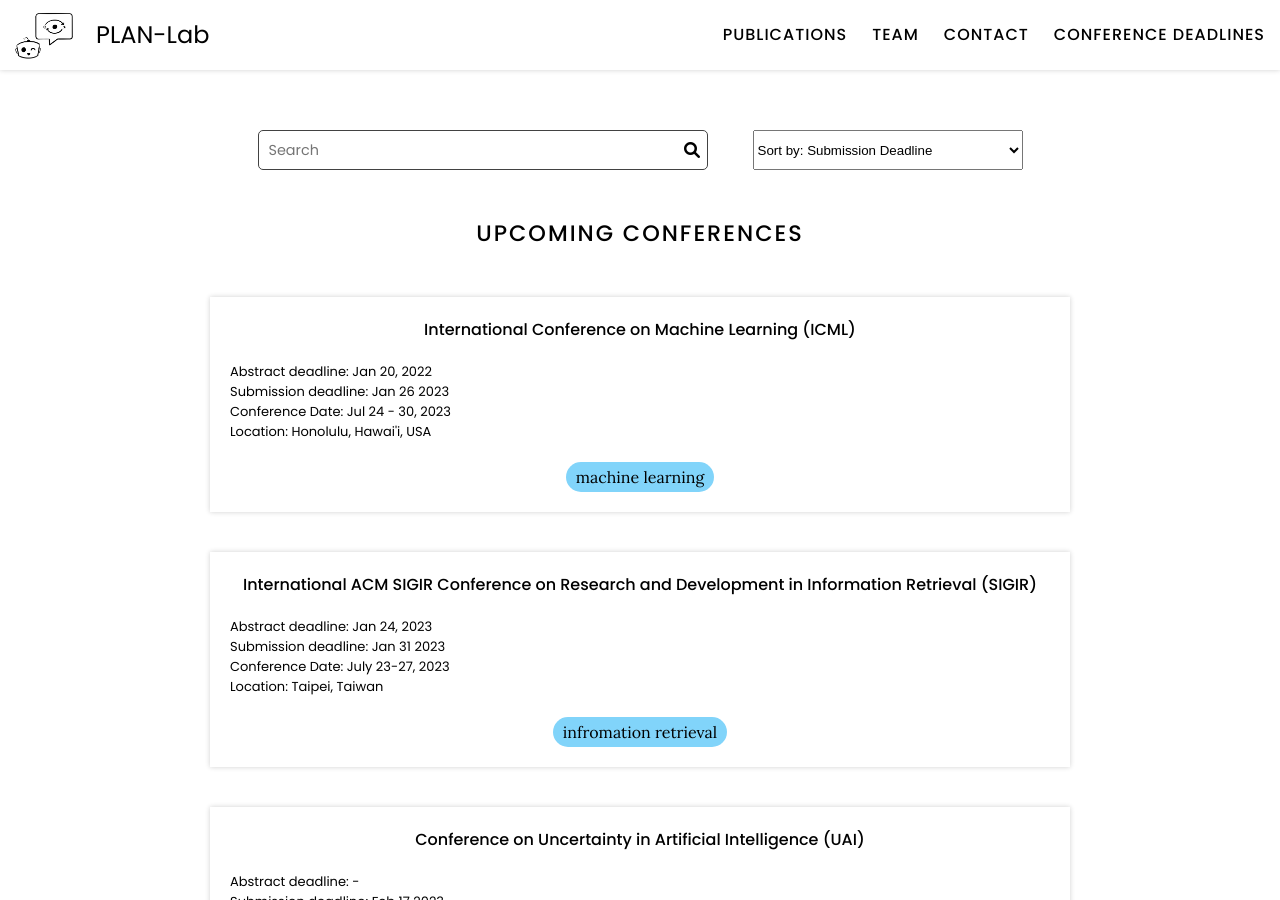
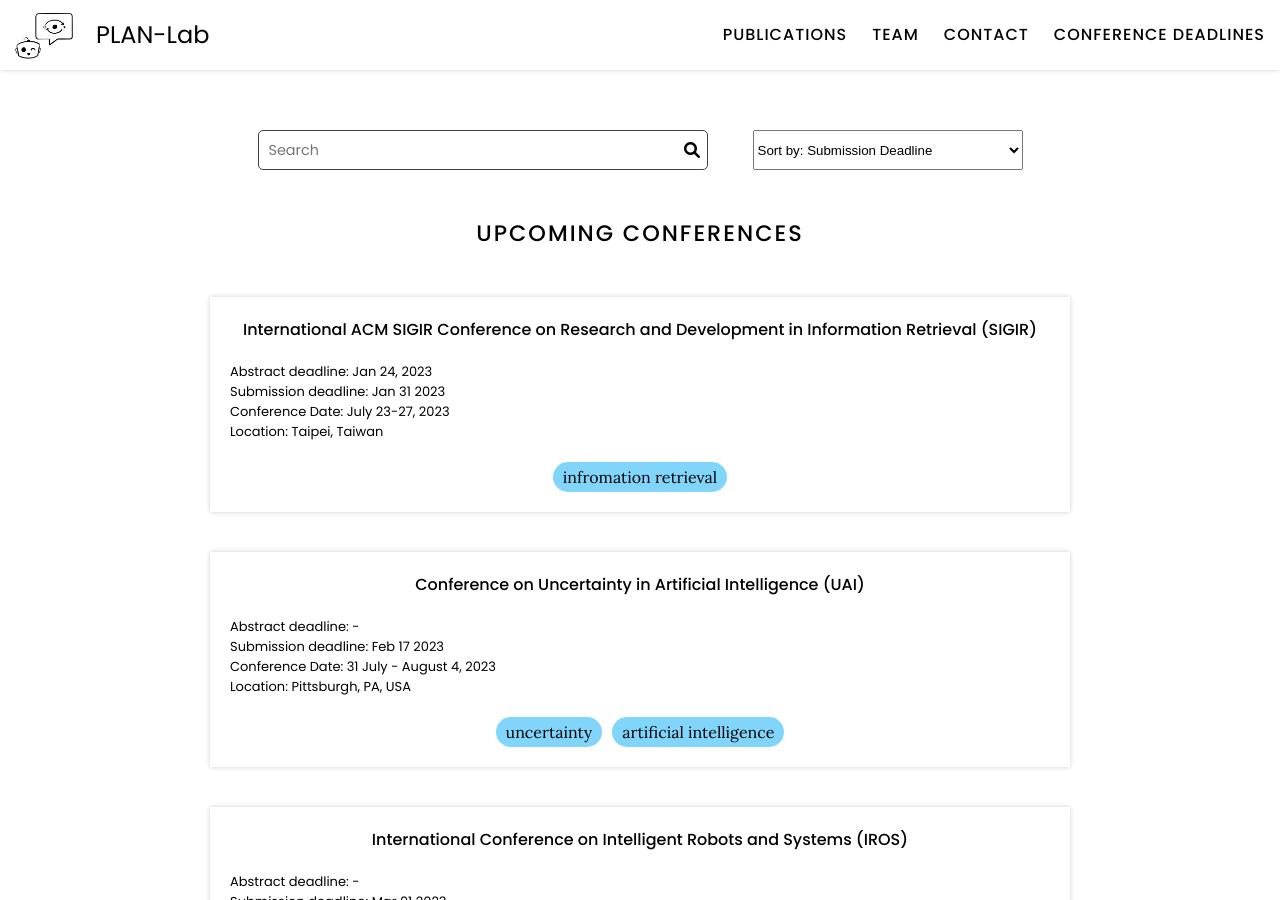
Before and after one commit to XiaonaZhou/plan-lab.github.io, a Jekyll site: the page built from conference-deadlines/index.md, in a window 1280 px wide and 900 px high. Built offline with Jekyll 4.4.1, drawn with Linux system fonts in a browser that asks for light colours.

Commit message:
Fetch Conferences

```diff
--- a/_data/conferences.yaml
+++ b/_data/conferences.yaml
@@ -1,20 +1,3 @@
-- abstract-deadline: Jan 20, 2022
-  acceptance-rate-2019: '-'
-  acceptance-rate-2020: '-'
-  acceptance-rate-2021: '-'
-  acceptance-rate-2022: '-'
-  call-for-papers: TBA
-  conference-date: Jul 24 - 30, 2023
-  conference-location: Honolulu, Hawai'i, USA
-  core-ranking: A*
-  h5-index: '237'
-  notification-date: Date(2022,4,14)
-  rebuttal-starts: Apr 06, 2022
-  sd-for-sorting: 2023-01-26 00:00:00
-  submission-deadline: Jan 26 2023
-  tags:
-  - machine learning
-  title: International Conference on Machine Learning (ICML)
 - abstract-deadline: Jan 24, 2023
   acceptance-rate-2019: '-'
   acceptance-rate-2020: '-'
```
